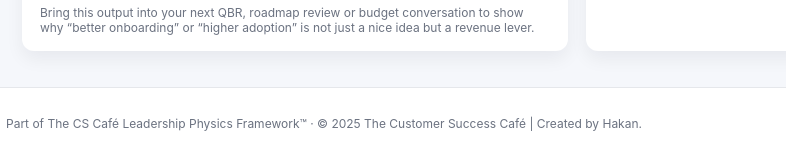
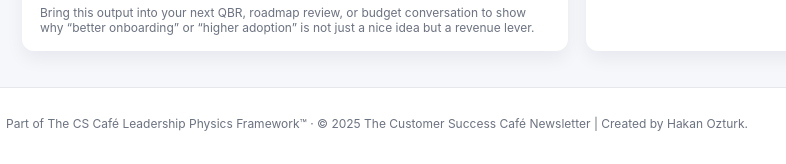
Before and after one commit to thecscafe/calculators, a plain HTML site: page Revenue_Physics_Calculator.html in a window 1280 px wide. Shown: the part 988-1152 px from the top of the page, 154-940 px from the left. Drawn offline with Linux system fonts and the light colour scheme.

Commit message:
Update Revenue_Physics_Calculator.html

```diff
--- a/Revenue_Physics_Calculator.html
+++ b/Revenue_Physics_Calculator.html
@@ -4,7 +4,7 @@
     <meta charset="UTF-8">
     <meta name="viewport" content="width=device-width, initial-scale=1.0">
     <title>Revenue Physics Calculator | CS Impact To Revenue</title>
-    <meta name="description" content="Revenue Physics Calculator for Customer Success leaders. Turn health scores, feature adoption and onboarding efficiency into estimated revenue impact using simple, executive-friendly formulas. Built by The Customer Success Café.">
+    <meta name="description" content="Revenue Physics Calculator for Customer Success leaders. Turn health scores, feature adoption and onboarding efficiency into estimated revenue impact using simple, executive-friendly formulas. Built by Hakan Ozturk, Founder of The Customer Success Café Newsletter.">
     <meta name="keywords" content="revenue physics calculator, customer success revenue impact, health score revenue, feature adoption revenue, onboarding ROI, The Customer Success Café, TheCScafe.com">
     <link rel="canonical" href="https://thecscafe.github.io/calculators/Revenue_Physics_Calculator.html">
 
@@ -417,7 +417,7 @@
             </div>
 
             <div class="helper-text">
-                Bring this output into your next QBR, roadmap review or budget conversation to show why “better onboarding” or “higher adoption” is not just a nice idea but a revenue lever.
+                Bring this output into your next QBR, roadmap review, or budget conversation to show why “better onboarding” or “higher adoption” is not just a nice idea but a revenue lever.
             </div>
         </section>
 
@@ -438,7 +438,7 @@
                 </a>
             </div>
             <div class="sidebar-footer">
-                For CS leaders who want to grow NRR, protect revenue and earn a seat in budget and strategy conversations.
+                For CS leaders who want to grow NRR, protect revenue, and earn a seat in budget and strategy conversations.
             </div>
         </aside>
     </div>
@@ -447,7 +447,7 @@
 <footer>
     <div class="footer-inner">
         <p>
-            Part of The CS Café Leadership Physics Framework™ &middot; © 2025 The Customer Success Café | Created by Hakan.
+            Part of The CS Café Leadership Physics Framework™ &middot; © 2025 The Customer Success Café Newsletter | Created by Hakan Ozturk.
         </p>
     </div>
 </footer>
```
